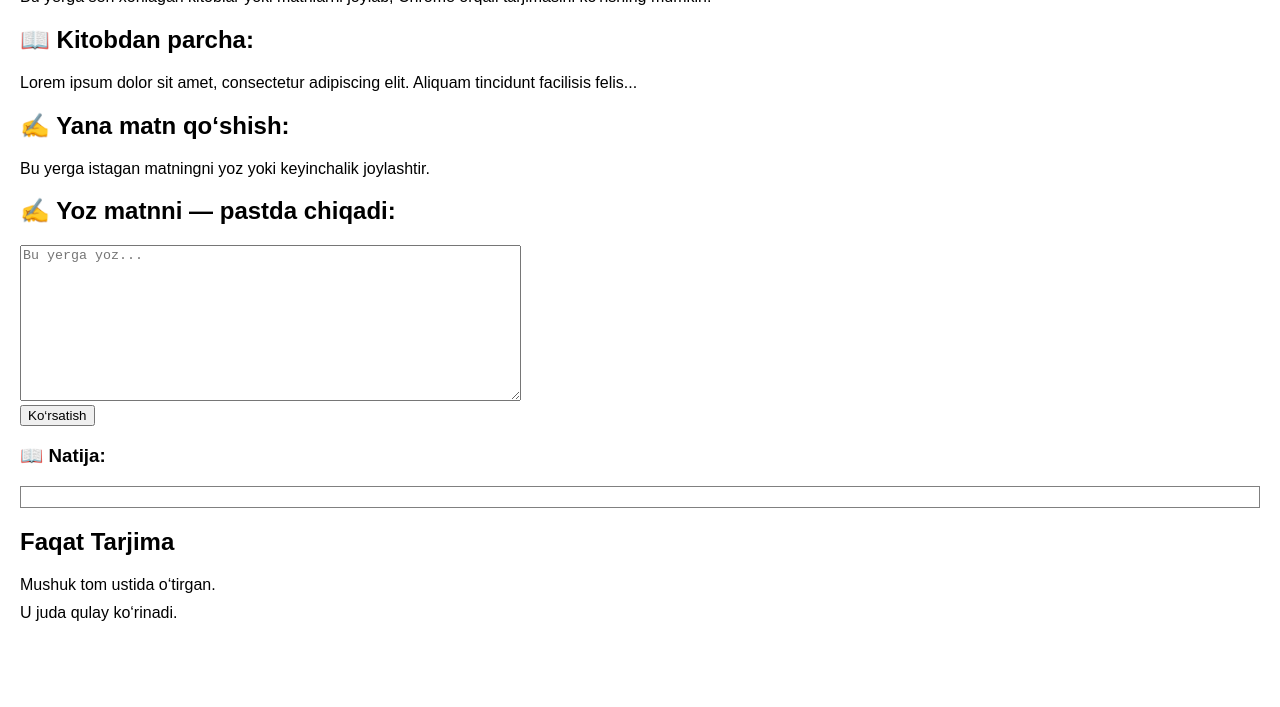
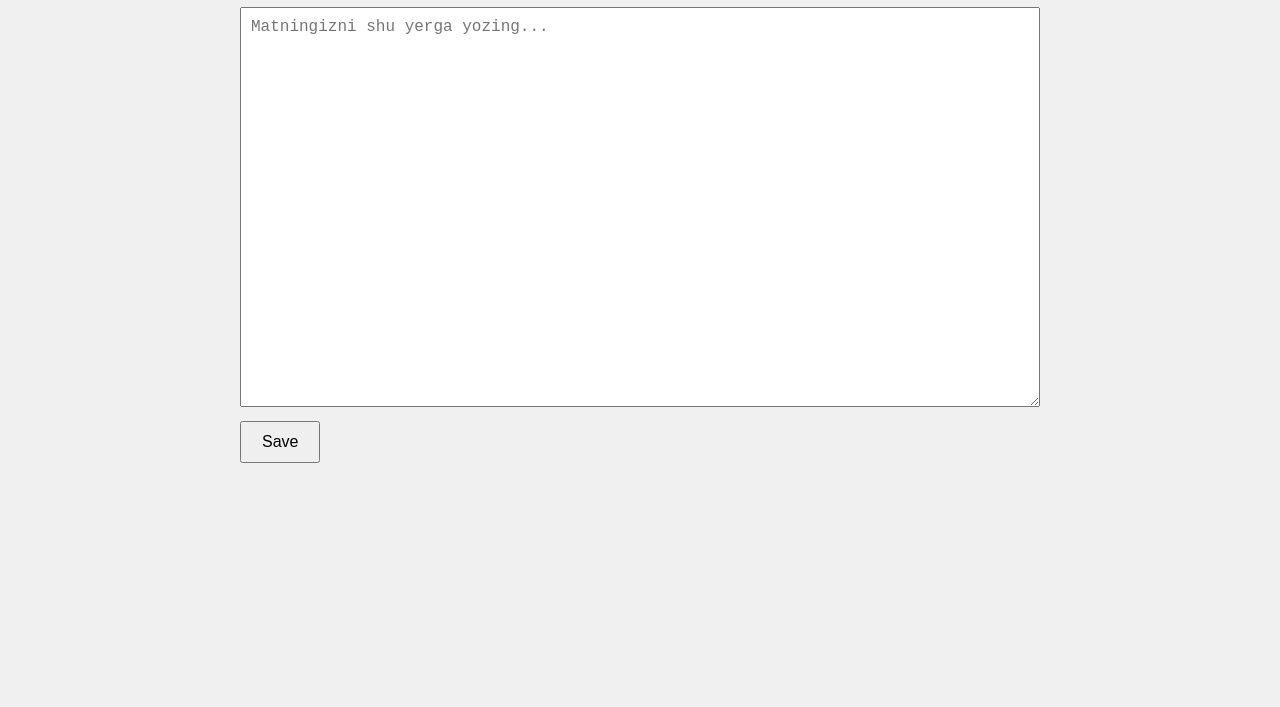
Before and after one commit to bekyigit41-cloud/wl-novel, a plain HTML site: page index.html in a window 1280 px wide. Shown: the part 93-800 px from the top of the page. Drawn offline with Linux system fonts and the light colour scheme.

Commit message:
Update index.html

```diff
--- a/index.html
+++ b/index.html
@@ -1,73 +1,57 @@
-<!DOCTYPE html>
-<html lang="en">
-<head>
-    <meta charset="UTF-8">
-    <title>wl novel</title>
-</head>
-<body>
-    <h1>📚 wl novel saytingga xush kelibsan!</h1>
-
-    <p>Bu yerga sen xohlagan kitoblar yoki matnlarni joylab, Chrome orqali tarjimasini ko'rishing mumkin.</p>
-
-    <h2>📖 Kitobdan parcha:</h2>
-    <div>
-        <p>
-            Lorem ipsum dolor sit amet, consectetur adipiscing elit. Aliquam tincidunt facilisis felis...
-        </p>
-    </div>
-
-    <h2>✍️ Yana matn qo‘shish:</h2>
-    <div>
-        <p>
-            Bu yerga istagan matningni yoz yoki keyinchalik joylashtir.
-        </p>
-    </div>
-</body>
-</html>
-<script>
-    function showText() {
-        const val = document.getElementById("matn").value;
-        document.getElementById("natija").innerText = val;
-    }
-</script>
-
-<h2>✍️ Yoz matnni — pastda chiqadi:</h2>
-<textarea id="matn" rows="10" cols="60" placeholder="Bu yerga yoz..."></textarea><br>
-<button onclick="showText()">Ko‘rsatish</button>
-
-<h3>📖 Natija:</h3>
-<div id="natija" style="border:1px solid gray; padding:10px;"></div>
 <!DOCTYPE html>
 <html lang="uz">
 <head>
-  <meta charset="UTF-8">
-  <title>Faqat Tarjima</title>
-  <style>
-    body { font-family: Arial, sans-serif; margin: 20px; }
-    .translation { color: black; margin-bottom: 10px; }
-  </style>
+    <meta charset="UTF-8">
+    <title>Matn saqlash sahifasi</title>
+    <style>
+        body {
+            font-family: Arial, sans-serif;
+            padding: 20px;
+            max-width: 800px;
+            margin: auto;
+            background-color: #f0f0f0;
+        }
+        textarea {
+            width: 100%;
+            height: 400px;
+            padding: 10px;
+            font-size: 16px;
+            box-sizing: border-box;
+            margin-bottom: 10px;
+        }
+        button {
+            padding: 10px 20px;
+            font-size: 16px;
+            cursor: pointer;
+        }
+    </style>
 </head>
 <body>
 
-<h2>Faqat Tarjima</h2>
+    <h1>Matn saqlash sahifasi</h1>
+    <textarea id="myText" placeholder="Matningizni shu yerga yozing..."></textarea><br>
+    <button onclick="saveText()">Save</button>
+    <p id="status"></p>
 
-<div id="translation-container"></div>
+    <script>
+        // Sahifa ochilganda saqlangan matnni yuklash
+        window.onload = function() {
+            const savedText = localStorage.getItem("chapterText");
+            if (savedText) {
+                document.getElementById("myText").value = savedText;
+            }
+        }
 
-<script>
-  const sentences = [
-    { original: "The cat is sitting on the roof.", translation: "Mushuk tom ustida o‘tirgan." },
-    { original: "It looks very comfortable.", translation: "U juda qulay ko‘rinadi." }
-  ];
-
-  const container = document.getElementById("translation-container");
-
-  sentences.forEach(s => {
-    const div = document.createElement("div");
-    div.classList.add("translation");
-    div.textContent = s.translation; // faqat tarjima
-    container.appendChild(div);
-  });
-</script>
+        // Matnni saqlash funksiyasi
+        function saveText() {
+            const text = document.getElementById("myText").value;
+            localStorage.setItem("chapterText", text);
+            document.getElementById("status").innerText = "Matn saqlandi ✅";
+            setTimeout(() => {
+                document.getElementById("status").innerText = "";
+            }, 2000);
+        }
+    </script>
 
 </body>
 </html>
```
